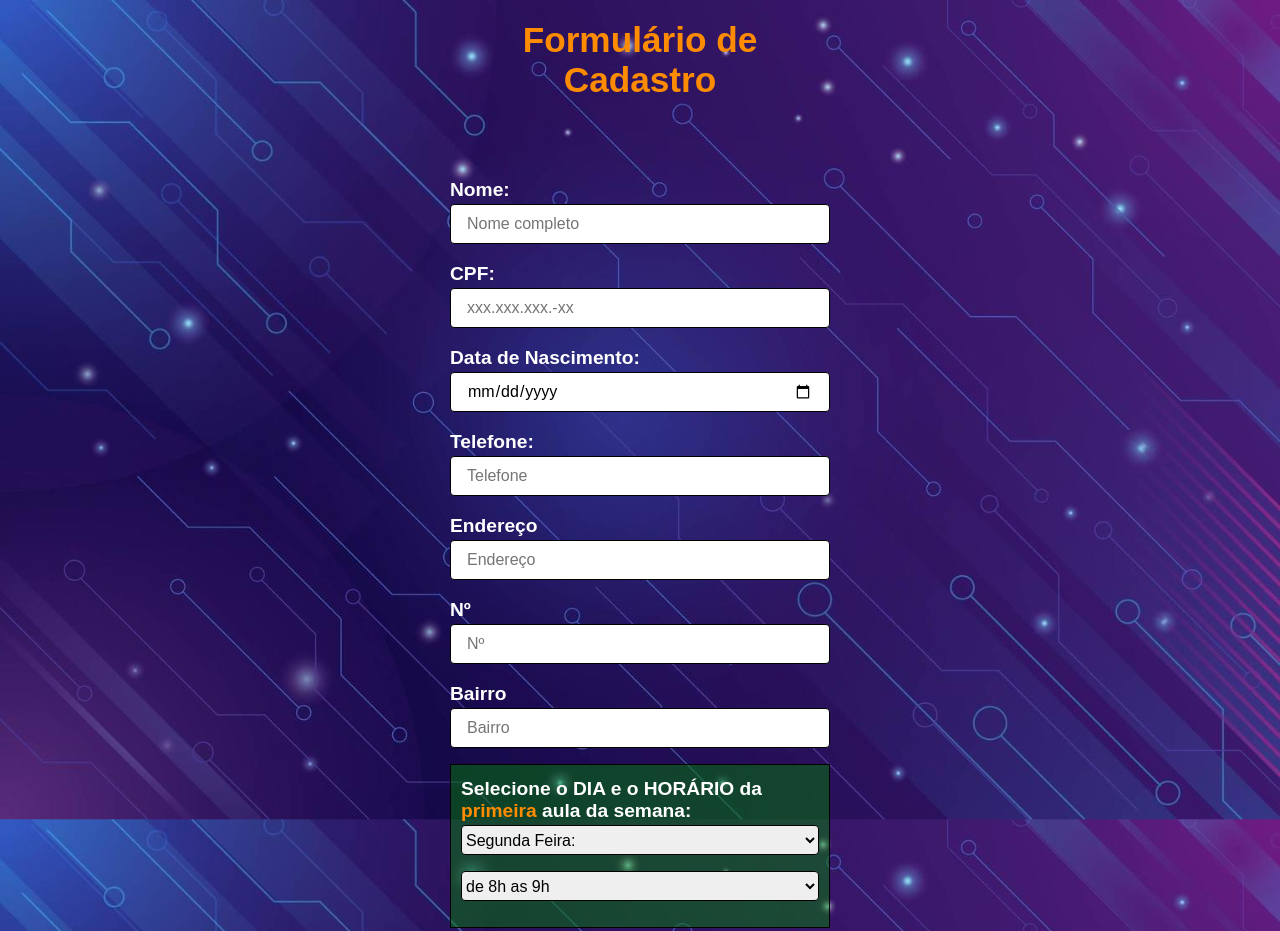
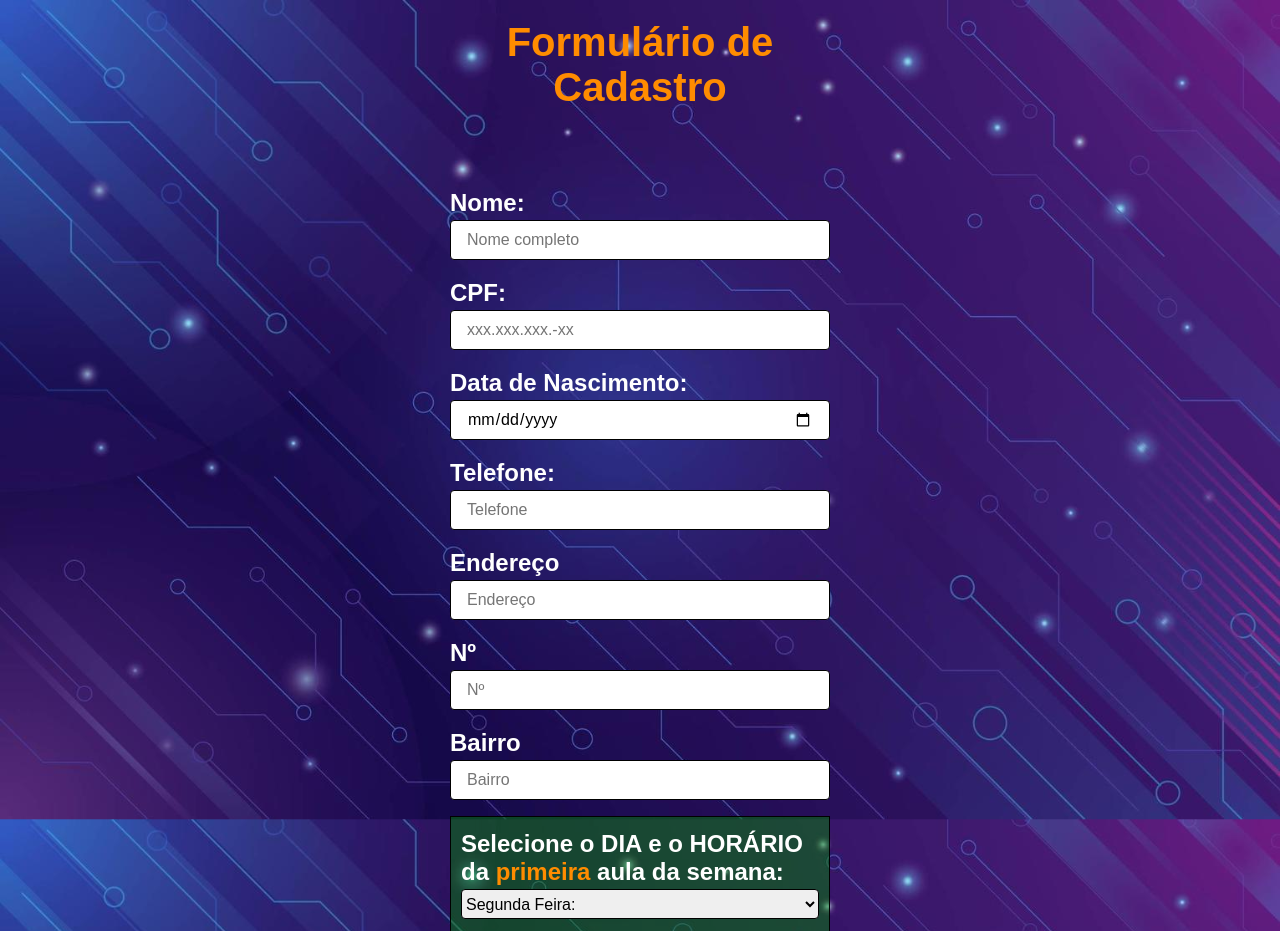
Before and after one commit to IgoDiass/formulario-de-pre-matricula, a plain HTML site: page index.html in a window 1280 px wide. Shown: the top 931 px of the page. Drawn offline with Linux system fonts and the light colour scheme.

Commit message:
consertando font-size

```diff
--- a/style.css
+++ b/style.css
@@ -32,7 +32,7 @@ a {
 }
 
 h1{
-  font-size: 2.2em;
+  font-size: 2.5em;
   color: darkorange;
 }
 
@@ -40,7 +40,7 @@ strong.importante{
   color: darkorange;
 }
 p {
-  font-size: 1.2em;
+  font-size: 1.5em;
   margin-top: 16px;
   margin-bottom: 24px;
 }
```
